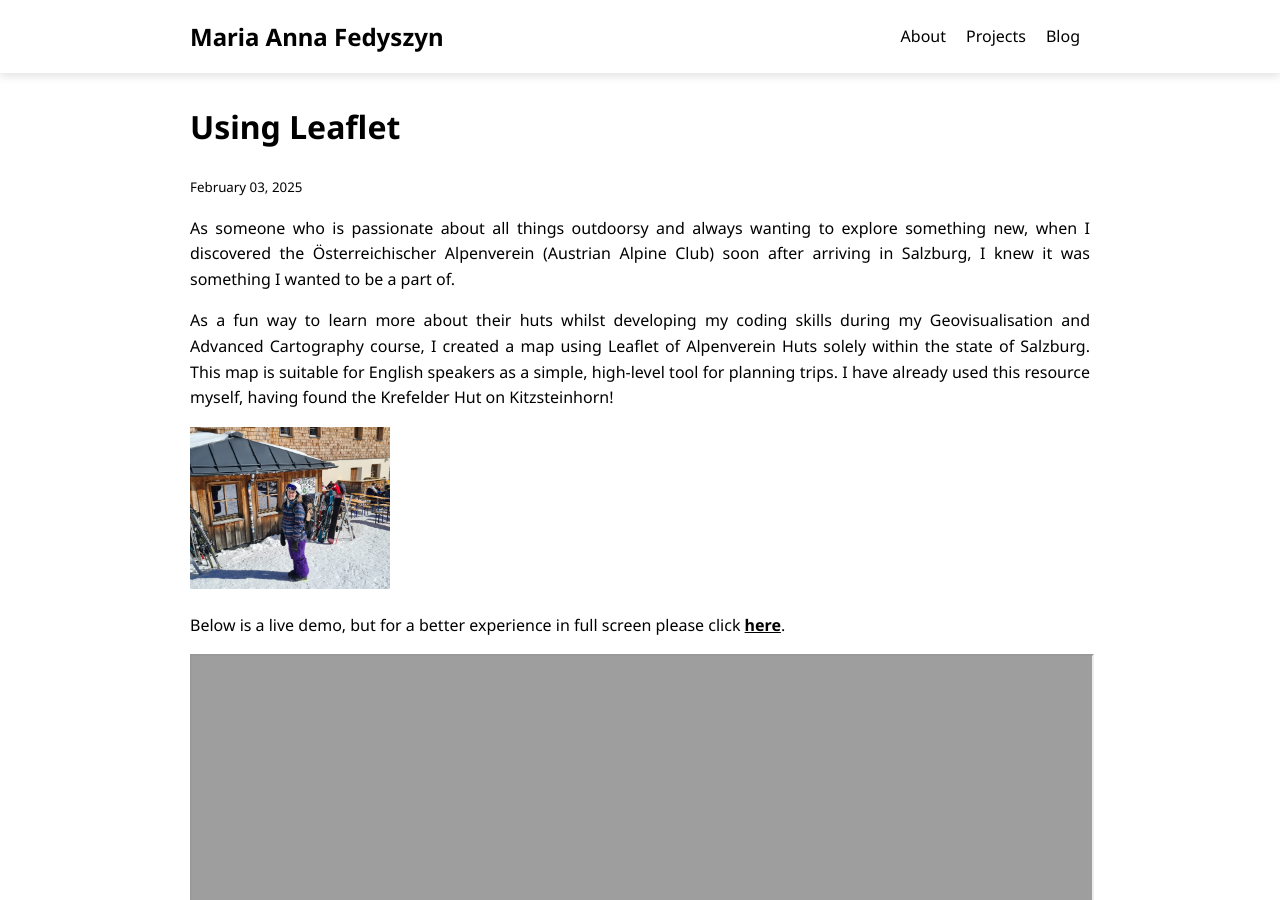
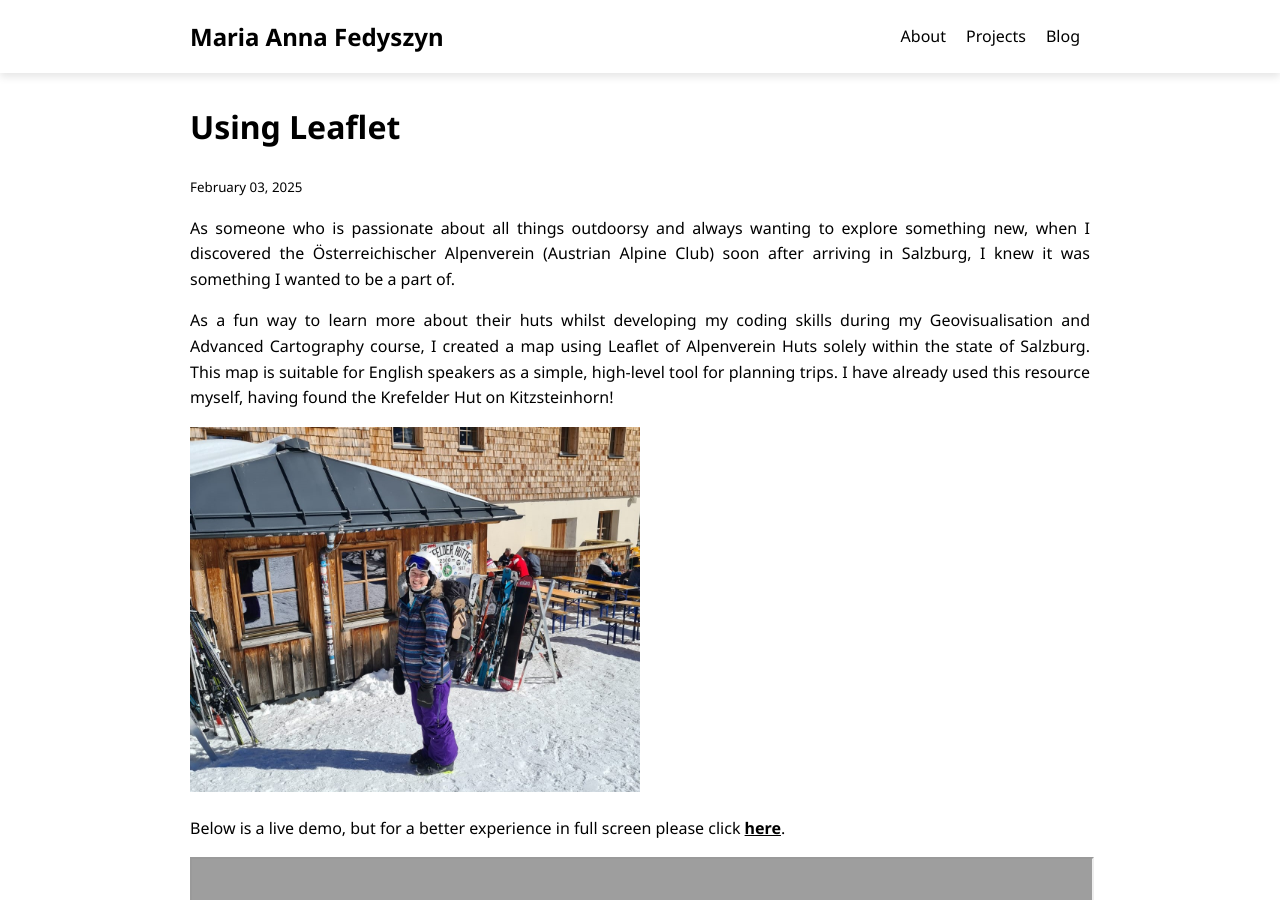
Before and after one commit to maria-anna-gis/maria-anna-gis.github.io, a Jekyll site: the page built from _projects/2025-02-04-Leaflet.md, in a window 1280 px wide and 900 px high. Built offline with Jekyll 4.4.1, drawn with Linux system fonts in a browser that asks for light colours.

Commit message:
Update 2025-02-04-Leaflet.md

```diff
--- a/_projects/2025-02-04-Leaflet.md
+++ b/_projects/2025-02-04-Leaflet.md
@@ -11,7 +11,7 @@
 I have already used this resource myself, having found the Krefelder Hut on Kitzsteinhorn!
 
 <div class="hut-image">
-<img src ="{{ '/assets/projects/hutte.jpg' | relative_url }}" alt= "The Krefelder Hut on Kitzsteinhorn" width="200">
+<img src ="{{ '/assets/projects/hutte.jpg' | relative_url }}" alt= "The Krefelder Hut on Kitzsteinhorn" width="450" class = "centre">
 </div>
 
 Below is a live demo, but for a better experience in full screen please click [**here**](https://maria-anna-gis.github.io/salz-huts/).
```
